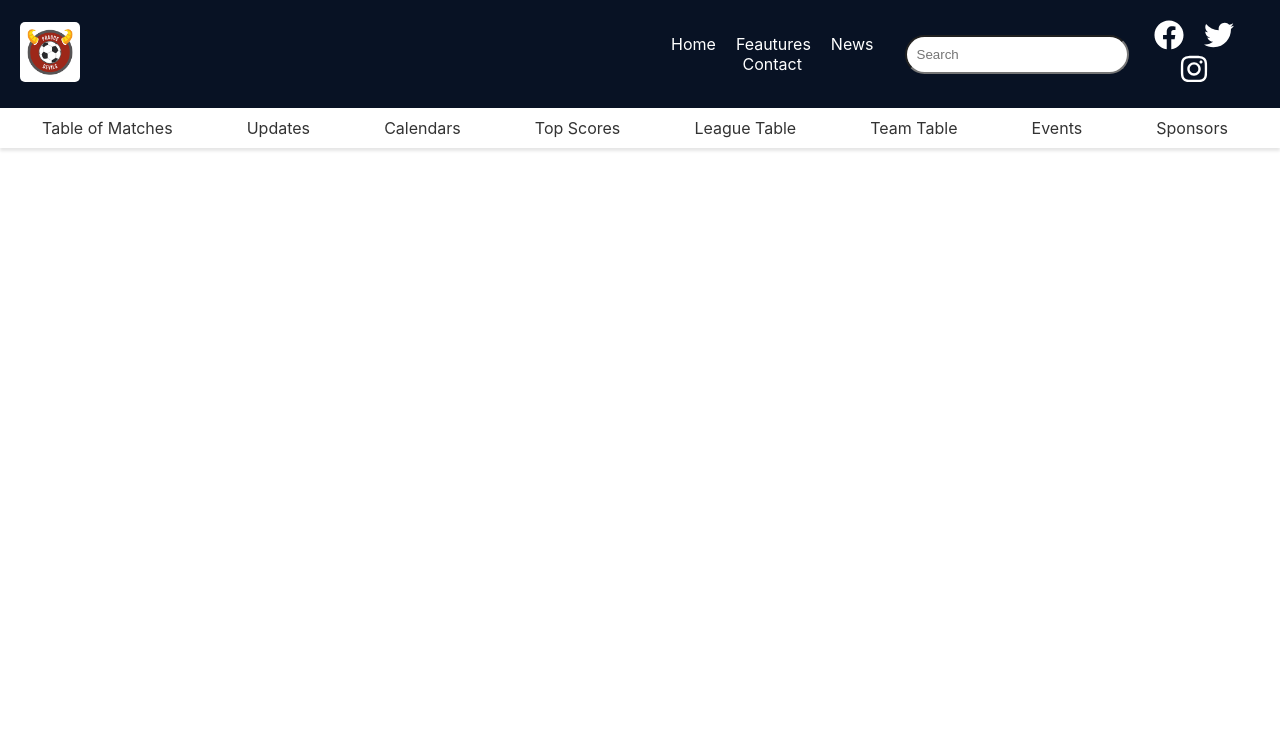
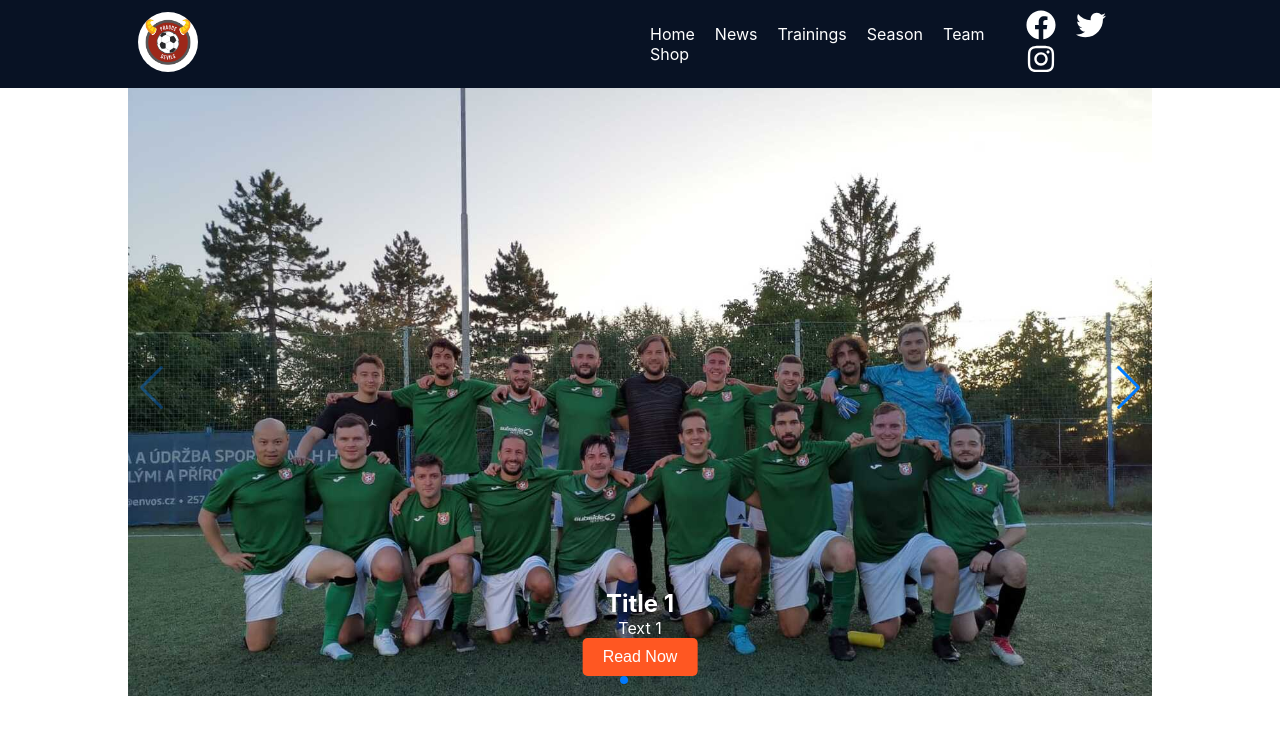
Before and after one commit to TimBelong/FC-Prague-Devils, a React app in the folder my-app/: page / in a window 1280 px wide. Built offline with nearby package versions, Linux system fonts and the light colour scheme.

Commit message:
added marin slider

```diff
--- a/my-app/package.json
+++ b/my-app/package.json
@@ -10,6 +10,7 @@
     "react-dom": "^18.2.0",
     "react-icons": "^5.0.1",
     "react-scripts": "5.0.1",
+    "swiper": "^11.0.5",
     "web-vitals": "^2.1.4"
   },
   "scripts": {
--- a/my-app/public/index.html
+++ b/my-app/public/index.html
@@ -9,7 +9,7 @@
       name="description"
       content="Web site created using create-react-app"
     />
-    <link rel="apple-touch-icon" href="%PUBLIC_URL%/logo192.png" />
+    <link rel="apple-touch-icon" href="../src/images/logo.png" />
     <!--
       manifest.json provides metadata used when your web app is installed on a
       user's mobile device or desktop. See https://developers.google.com/web/fundamentals/web-app-manifest/
--- a/my-app/src/components/app/App.js
+++ b/my-app/src/components/app/App.js
@@ -1,11 +1,19 @@
-import logo from '../../logo.png';
+// App.js
+import React from 'react';
 import AppHeader from '../header/AppHeader';
-import './App.css';
+import BannerSlider from '../slider/BannerSlider';
 
-function App() {
+const App = () => {
+  const banners = [
+    { id: 1, image: 'slider1.jpg', alt: 'Ьфшт', title: 'Title 1', text: 'Text 1' },
+    { id: 2, image: 'slider2.jpg', alt: 'Banner 2', title: 'Title 2', text: 'Text 2' },
+    { id: 3, image: 'slider3.jpg', alt: 'Banner 3', title: 'Title 3', text: 'Text 3' },
+  ];
+
   return (
     <div className="App">
       <AppHeader />
+      <BannerSlider banners={banners} />
     </div>
   );
 }
--- a/my-app/src/components/header/AppHeader.css
+++ b/my-app/src/components/header/AppHeader.css
@@ -4,14 +4,17 @@
     position: fixed;
     width: 100%;
     z-index: 10;
+    top: 0;
+    background-color: #081224;
 }
 
 .app-header .wrapper {
     display: flex;
     justify-content: space-between;
     align-items: center;
-    padding: 20px;
-    background-color: #081224;
+    padding: 10px 0px;
+    width: 80%;
+    margin: 0 auto;
 }
 
 .app-header .header_links{
@@ -23,8 +26,7 @@
 
 .logo img {
     width: 60px;
-    border-radius: 5px;
-    /* Задайте размер логотипа по вашему желанию */
+    border-radius: 50%;
 }
 
 .nav-links a,
--- a/my-app/src/components/header/AppHeader.js
+++ b/my-app/src/components/header/AppHeader.js
@@ -1,6 +1,6 @@
 import React from 'react';
 import { FaFacebook, FaTwitter, FaInstagram } from 'react-icons/fa';
-import './AppHeader.css'; // Создайте файл AppHeader.css для стилей компонента
+import './AppHeader.css';
 
 const AppHeader = () => {
   return (
@@ -13,14 +13,12 @@ const AppHeader = () => {
 		<div className="header_links">
 			<nav className="nav-links">
 				<a href="/">Home</a>
-				<a href="/about">Feautures</a>
-				<a href="/services">News</a>
-				<a href="/contact">Contact</a>
+				<a href="/about">News</a>
+				<a href="/services">Trainings</a>
+				<a href="/contact">Season</a>
+				<a href="/contact">Team</a>
+				<a href="/contact">Shop</a>
 			</nav>
-
-			<div className="search-bar">
-				<input type="text" placeholder="Search" />
-			</div>
 
 			<div className="social-links">
 				<a href="#" target="_blank" rel="noopener noreferrer"><FaFacebook size={30}/></a>
@@ -30,7 +28,7 @@ const AppHeader = () => {
 		</div>
       </div>
 
-	  <div className="header_bottom">
+	  {/* <div className="header_bottom">
 		<nav className="bottom-links">
 			<a href="#">Table of Matches</a>
 			<a href="#">Updates</a>
@@ -41,7 +39,7 @@ const AppHeader = () => {
 			<a href="#">Events</a>
 			<a href="#">Sponsors</a>
 		</nav>
-	  </div>
+	  </div> */}
     </header>
   );
 };
--- /dev/null
+++ b/my-app/src/components/slider/BannerSlider.css
@@ -0,0 +1,84 @@
+/* BannerSlider.css */
+.swiper{
+  margin-top: 80px;
+  width: 80%;
+}
+
+.banner-slider {
+  width: 100%;
+  height: 500px !important;
+  position: relative;
+  overflow: hidden;
+  margin-top: 100px;
+}
+
+.slider-container {
+  position: relative;
+  display: flex;
+  align-items: center;
+  justify-content: center;
+  width: 100%;
+  height: 100%;
+}
+
+img {
+  max-width: 100%;
+  max-height: 100%;
+  margin: 0 10px;
+}
+
+.banner_content {
+  position: absolute;
+  bottom: 20px;
+  left: 50%;
+  transform: translateX(-50%);
+  color: #fff; /* Цвет текста */
+  text-align: center;
+}
+
+.content_item {
+  max-width: 500px;
+}
+
+.item_title {
+  font-size: 24px;
+  font-weight: bold;
+}
+
+.item_text {
+  font-size: 16px;
+}
+
+.item_btn button {
+  background-color: #ff5722; /* Цвет кнопки */
+  color: #fff; /* Цвет текста кнопки */
+  padding: 10px 20px;
+  border: none;
+  border-radius: 5px;
+  cursor: pointer;
+  font-size: 16px;
+}
+
+.pagination {
+  position: absolute;
+  bottom: 10px;
+  left: 50%;
+  transform: translateX(-50%);
+  display: flex;
+  justify-content: center;
+  gap: 20px;
+  width: 100%;
+}
+
+.dot {
+  width: 10px;
+  height: 10px;
+  border-radius: 50%;
+  background-color: #bbb;
+  margin: 0 5px;
+  cursor: pointer;
+}
+
+.dot.active {
+  background-color: #333;
+}
--- /dev/null
+++ b/my-app/src/components/slider/BannerSlider.js
@@ -0,0 +1,59 @@
+import React, { Component } from 'react';
+import { Navigation, Pagination } from 'swiper/modules';
+import { Swiper, SwiperSlide } from 'swiper/react';
+import 'swiper/swiper-bundle.css';
+import './BannerSlider.css';
+
+import slider1 from '../../images/slider/slider1.jpg';
+import slider2 from '../../images/slider/slider2.jpg';
+import slider3 from '../../images/slider/slider3.jpg';
+
+
+class BannerSlider extends Component {
+  render() {
+    const { banners } = this.props;
+
+    const slides = banners.map((banner, index) => (
+      <SwiperSlide key={index}>
+        <div className="slider-container">
+          <img className="slider-image" src={[slider1, slider2, slider3][index]} alt={banner.alt} />
+          <div className="banner_content">
+            <div className="content_item">
+              <div className="item_title">{banner.title}</div>
+              <div className="item_text">{banner.text}</div>
+            </div>
+            <div className="item_btn">
+              <button>Read Now</button>
+            </div>
+          </div>
+        </div>
+      </SwiperSlide>
+    ));
+
+    return (
+      <Swiper
+      modules={[Navigation, Pagination]}
+
+        spaceBetween={30}
+        centeredSlides={true}
+        autoplay={{
+          delay: 2500,
+          disableOnInteraction: false,
+        }}
+        pagination={{
+          clickable: true,
+        }}
+        navigation={{
+          nextEl: '.swiper-button-next',
+          prevEl: '.swiper-button-prev',
+        }}
+      >
+        {slides}
+        <div className="swiper-button-next"></div>
+        <div className="swiper-button-prev"></div>
+      </Swiper>
+    );
+  }
+}
+
+export default BannerSlider;
```
Also changed, not shown: my-app/src/images/slider/slider1.jpg (added), my-app/src/images/slider/slider2.jpg (added), my-app/src/images/slider/slider3.jpg (added), my-app/src/logo.svg (added), 1 other file.
